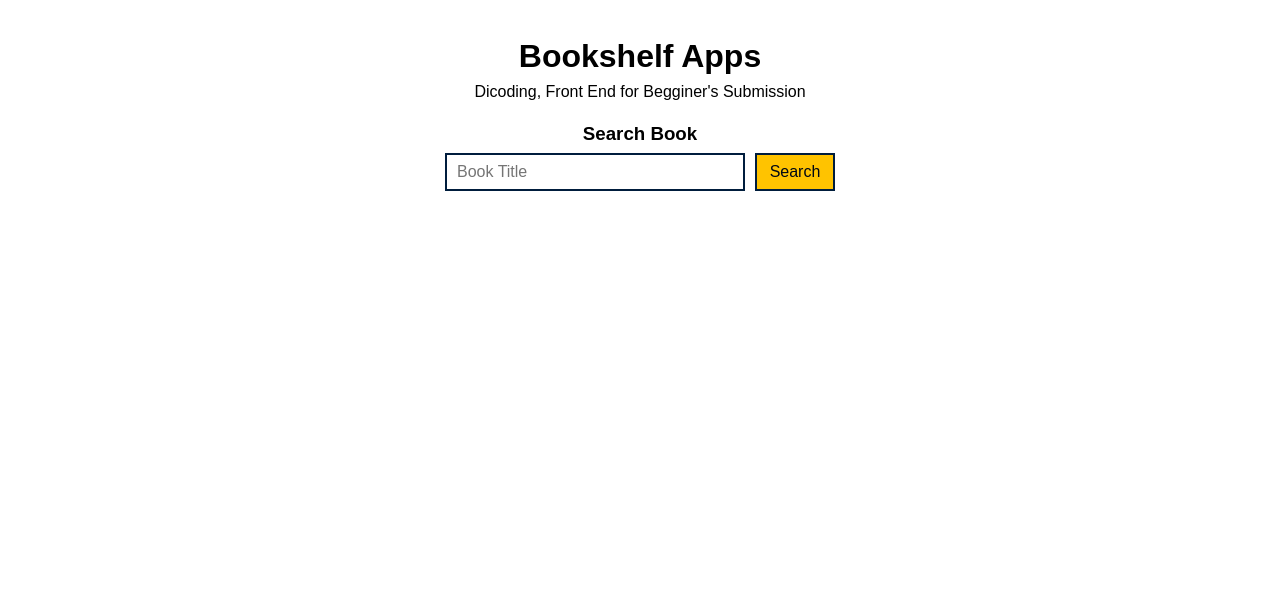
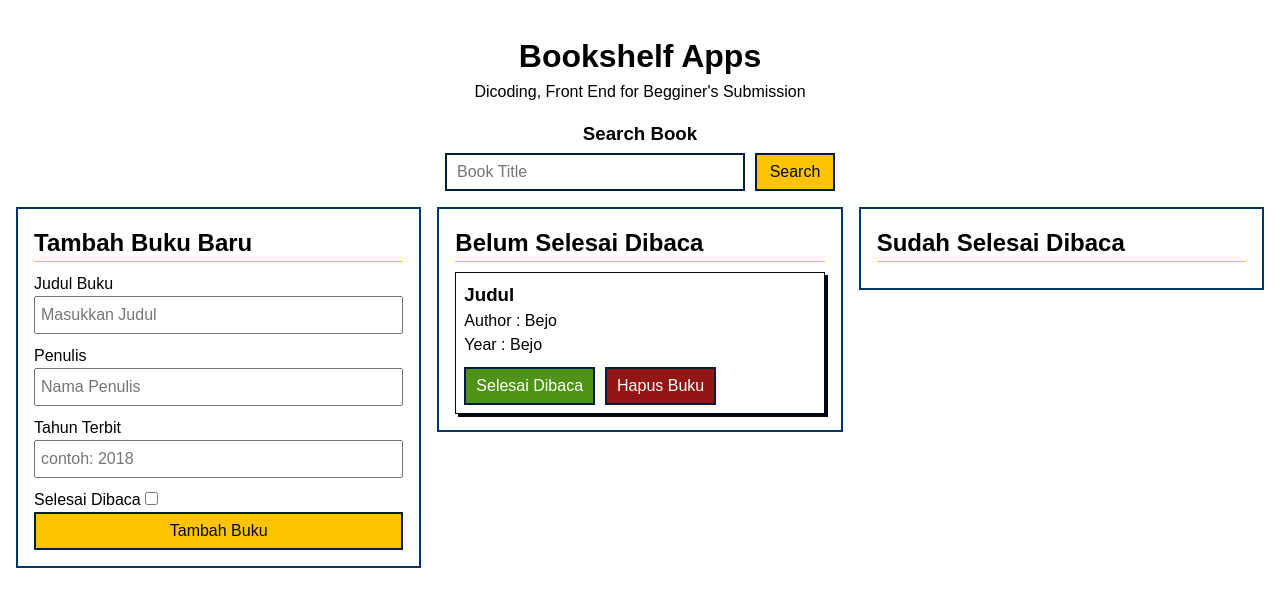
Before and after one commit to ahmaruff/dicoding-fe-pemula, a plain HTML site: page index.html in a window 1280 px wide. Drawn offline with Linux system fonts and the light colour scheme.

Commit message:
feat:add layout and form

```diff
--- a/assets/css/style.css
+++ b/assets/css/style.css
@@ -58,11 +58,6 @@
     --oxford-blue: #001d3dff;
 }
 
-.container {
-    margin: 1rem;
-    padding: 1rem;
-}
-
 header {
     display: flex;
     flex-direction: column;
@@ -108,6 +103,93 @@
     border: 2px solid var(--yale-blue);
 }
 
+.book-box {
+    display: flex;
+    flex-direction: column;
+    gap: 1rem;
+    justify-content: space-between;
+    align-items: center;
+    margin: 1rem;
+}
+
+article.box {
+    width: 100%;
+    flex: 1 1 0;
+    border: 2px solid var(--yale-blue);
+    padding: 1rem;
+}
+
+article.box > h1 {
+    margin-bottom: 10px;
+    border-bottom: 1px solid var(--mikado-yellow);
+}
+
+#createNewBook {
+    width: 100%;
+}
+
+#createNewBook > .input {
+    width: 100%;
+    display: flex;
+    flex-direction: column;
+    justify-content: start;
+    align-items: start;
+    margin-bottom: 10px;
+}
+
+#createNewBook > .input > input {
+    width: 100%;
+    padding: 5px;
+}
+
+#createNewBook > button {
+    width: 100%;
+    float: right;
+}
+
+
+.book-item {
+    padding: 0.5rem;
+    border: 1px solid var(--rich-black);
+    box-shadow: 3px 3px var(--rich-black);
+}
+
+.book-item > .action {
+    margin-top: 10px;
+    display: flex;
+    flex-direction: row;
+    justify-content: start;
+    gap: 10px;
+}
+
+.green-btn {
+    display: block;
+    color: white;
+    background-color: rgb(78, 147, 21);
+    border: 2px solid var(--oxford-blue);
+    padding: 5px 10px;
+}
+
+.green-btn:hover {
+    background-color: rgb(39, 82, 3);
+    color: #ffffff;
+    border: 2px solid var(--yale-blue);
+}
+
+.red-btn {
+    display: block;
+    color: white;
+    background-color: rgb(147, 21, 21);
+    border: 2px solid var(--oxford-blue);
+    padding: 5px 10px;
+}
+
+.red-btn:hover {
+    background-color: rgb(82, 3, 3);
+    color: #ffffff;
+    border: 2px solid var(--yale-blue);
+}
+
 /* sm-md screen */
 @media screen and (min-width: 576px ) {
     #searchBook {
@@ -126,4 +208,9 @@
 
 /* md++ screen */
 @media screen and (min-width: 768px ) {
+
+    .book-box {
+        flex-direction: row;
+        align-items: start;
+    }
 }
--- a/index.html
+++ b/index.html
@@ -22,6 +22,53 @@
             <section id="searchResult">
             </section>
         </article>
+        <div class="book-box">
+            <article class="box">
+                <h1>Tambah Buku Baru</h1>
+                <form action="" id="createNewBook">
+                    <div class="input">
+                        <label for="inputBookTitle">Judul Buku</label>
+                        <input type="text" id="inputBookTitle" required="" placeholder="Masukkan Judul">
+                    </div>
+                    <div class="input">
+                        <label for="inputBookAuthor">Penulis</label>
+                        <input type="text" id="inputBookAuthor" required="" placeholder="Nama Penulis">
+                    </div>
+                    <div class="input">
+                        <label for="inputBookYear">Tahun Terbit</label>
+                        <input type="text" id="inputBookYear" required="" placeholder="contoh: 2018">
+                    </div>
+                    <div class="inline-input">
+                        <label for="inputBookIsComplete">Selesai Dibaca</label>
+                        <input type="checkbox" name="isComplete" value="true" id="inputBookIsComplete">
+                    </div>
+                    <button type="submit" id="newBookSubmit" class="submit-button">Tambah Buku</button>
+                </form>
+            </article>
+            <article class="box">
+                <h1>Belum Selesai Dibaca</h1>
+                <div id="incompleteBookshelf">
+
+                </div>
+                <article class="book-item">
+                    <h3>Judul</h3>
+                    <div>
+                        <p>Author : <span class="book-author">Bejo</span></p>
+                        <p>Year : <span class="book-year">Bejo</span></p>
+                    </div>
+                    <div class="action">
+                        <button class="green-btn">Selesai Dibaca</button>
+                        <button class="red-btn">Hapus Buku</button>
+                    </div>
+                </article>
+            </article>
+            <article class="box">
+                <h1>Sudah Selesai Dibaca</h1>
+                <div id="completeBookshelf">
+
+                </div>
+            </article>
+        </div>
     </main>
 
     <script src="assets/js/main.js"></script>
```
